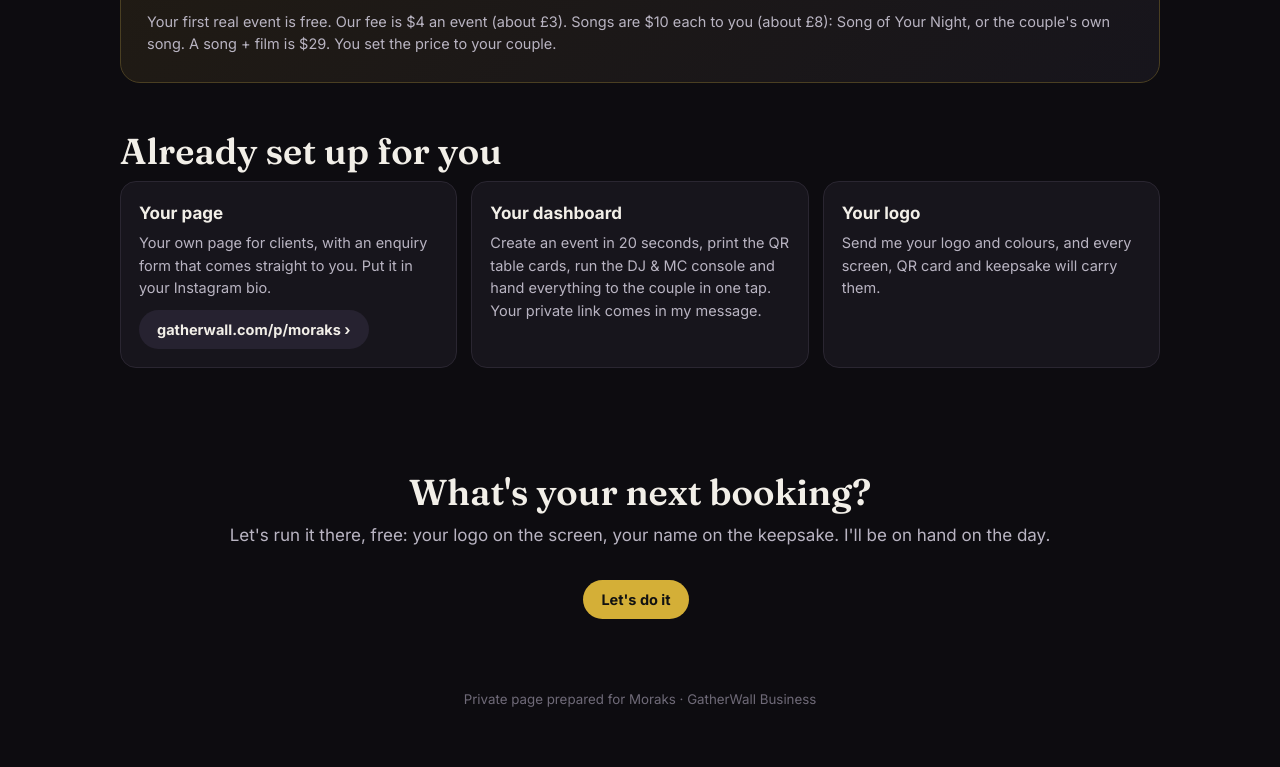
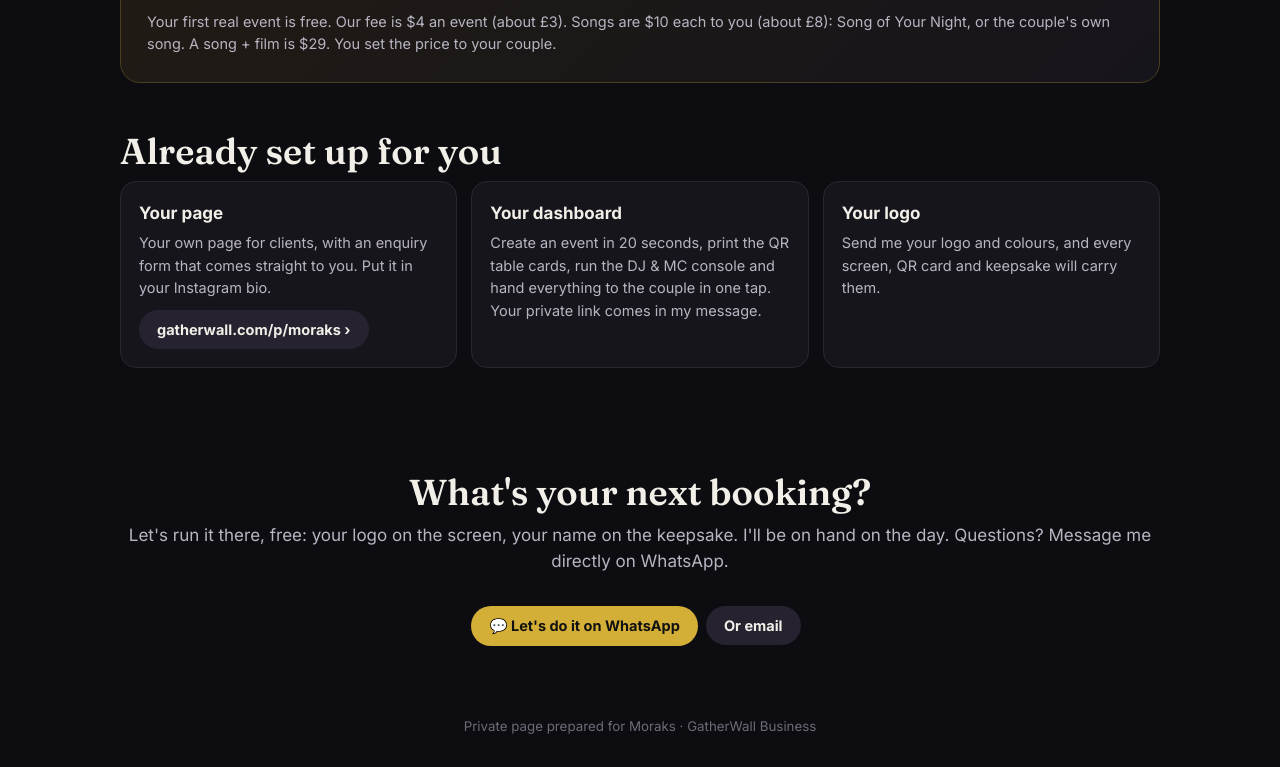
Before and after one commit to babaanalytix-commits/gatherwall, a plain HTML site: page moraks-night-q7x3.html in a window 1280 px wide. Shown: the part 2325-3092 px from the top of the page. Before the commit the page ends 3065 px from the top, so only its background shows below. Drawn offline with Linux system fonts and the light colour scheme; no server answers.

Commit message:
Moraks pitch: WhatsApp button (+420 770 676 086) with prefilled message
Co-Authored-By: Claude Opus 5.5 <noreply@anthropic.com>
Claude-Session: https://claude.ai/code/session_01Uz1VmhdxWCnLvg2vD5sUrw

```diff
--- a/moraks-night-q7x3.html
+++ b/moraks-night-q7x3.html
@@ -102,8 +102,8 @@ small.f{display:block;text-align:center;color:#6f6a78;padding:0 0 30px}
 
 <div class="cta"><div class="wrap">
   <h2>What's your next booking?</h2>
-  <p class="lead">Let's run it there, free: your logo on the screen, your name on the keepsake. I'll be on hand on the day.</p>
-  <a class="btn" href="mailto:hello@gatherwall.com?subject=Moraks%20%C3%97%20GatherWall">Let's do it</a>
+  <p class="lead">Let's run it there, free: your logo on the screen, your name on the keepsake. I'll be on hand on the day. Questions? Message me directly on WhatsApp.</p>
+  <a class="btn" href="https://wa.me/420770676086?text=Hi%20Yomi%2C%20it%27s%20Moraks.%20I%27ve%20seen%20the%20demo.%20My%20next%20booking%20is%20" target="_blank" rel="noopener">💬 Let's do it on WhatsApp</a><a class="btn g" href="mailto:hello@gatherwall.com?subject=Moraks%20%C3%97%20GatherWall">Or email</a>
 </div></div>
 <small class="f">Private page prepared for Moraks · GatherWall Business</small>
 <script>try{ new QRCode(document.getElementById('qr'),{text:location.origin+'/index.html#guest?ev=bm84evsszv',width:150,height:150}); }catch(e){}</script>
```
